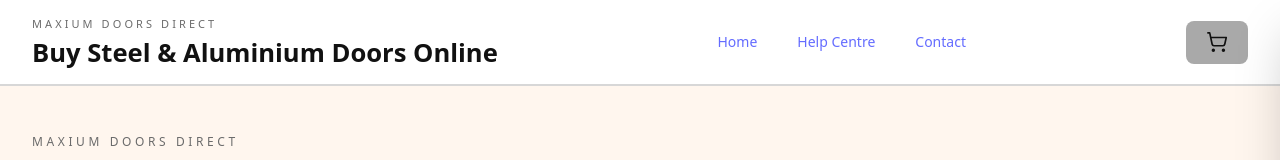
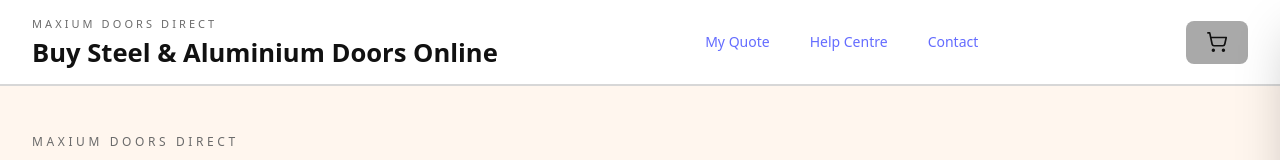
Before and after one commit to imteazauck/maxiumdoors, a React (Vite) app: page /order-online in a window 1280 px wide. Shown: the top 160 px of the page. Built offline with nearby package versions, Linux system fonts and the light colour scheme.

Commit message:
update header. change home to Myquote

```diff
--- a/src/components/SiteShell.tsx
+++ b/src/components/SiteShell.tsx
@@ -30,7 +30,7 @@ export default function SiteShell({ children }: { children: ReactNode }) {
           </Link>
 
           <nav className="hidden items-center gap-4 lg:flex">
-            <NavLink to="/" className={navLinkClass}>Home</NavLink>
+            <NavLink to="/" className={navLinkClass}>My Quote</NavLink>
             <NavLink to="/help-centre" className={navLinkClass}>Help Centre</NavLink>
             <NavLink to="/contact" className={navLinkClass}>Contact</NavLink>
           </nav>
```
